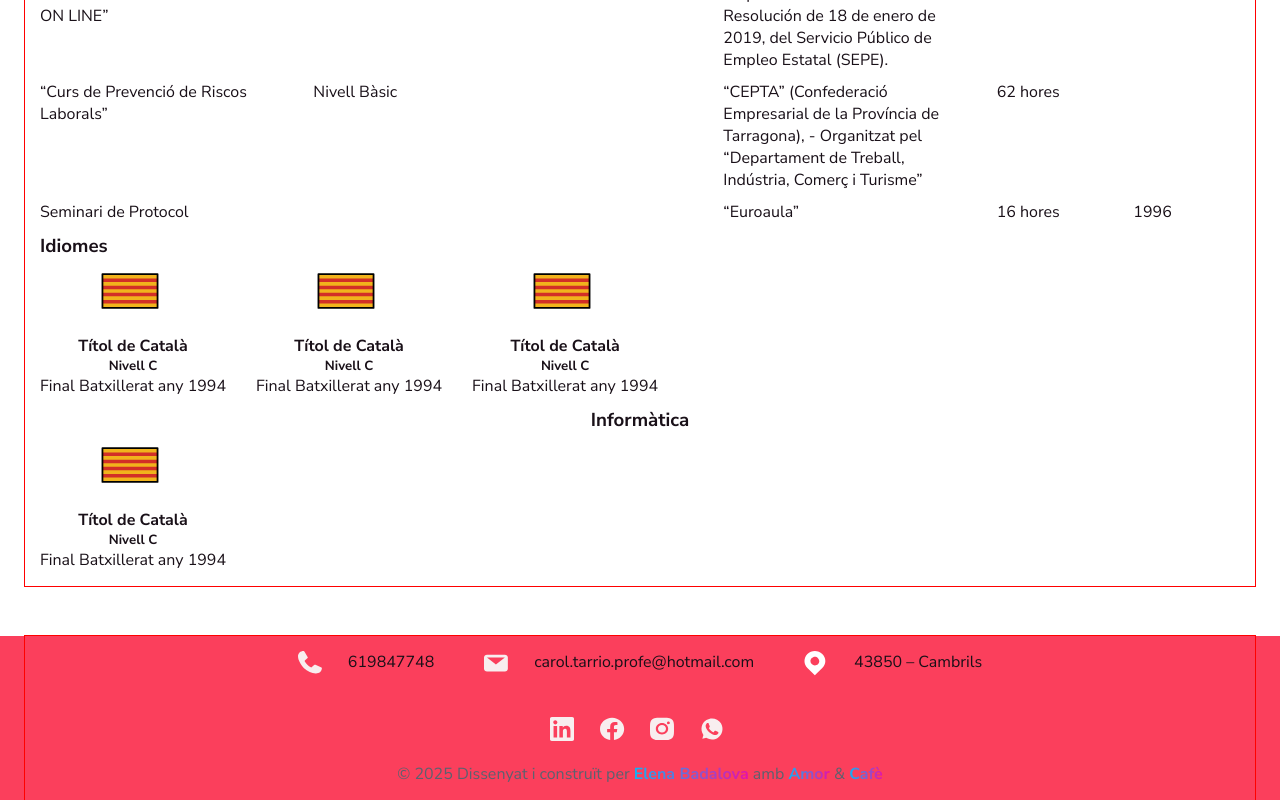
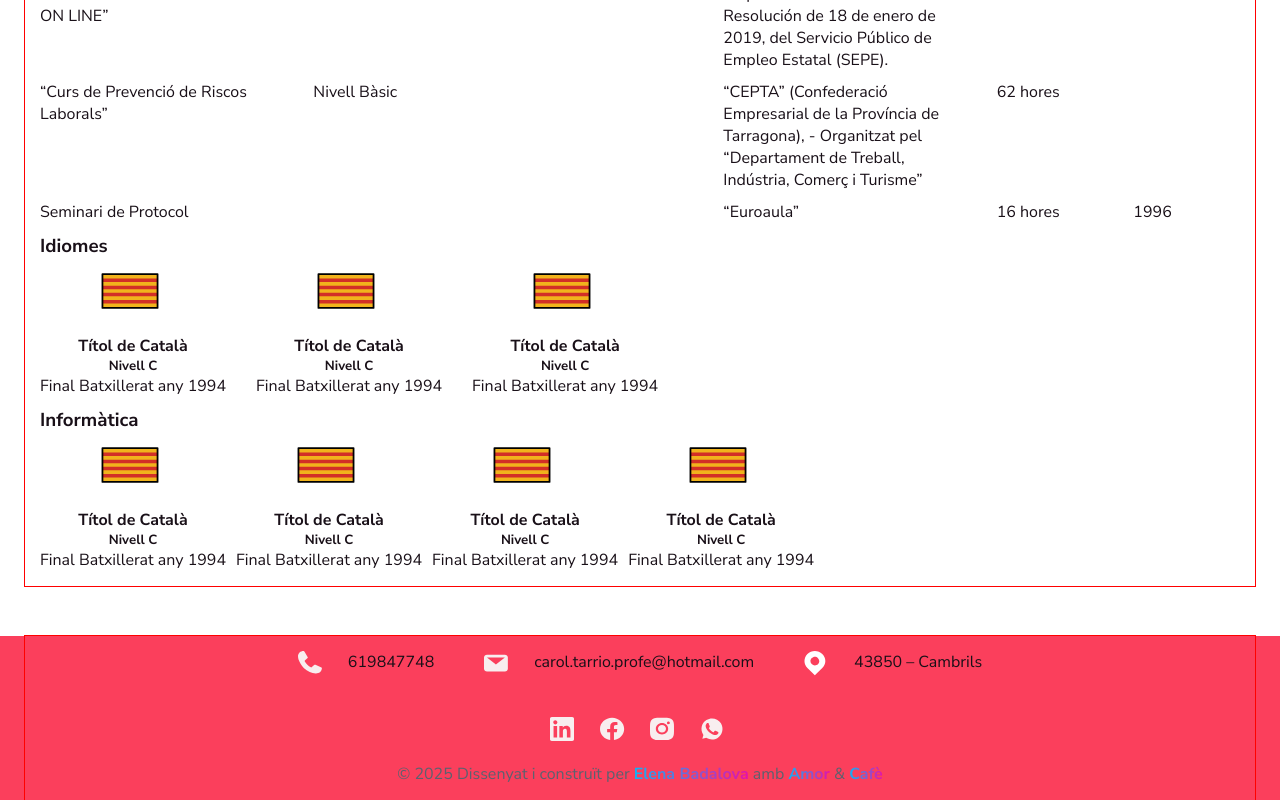
Before and after one commit to ElenaWebDev984/cv_carol, a React (Vite) app: page / in a window 1280 px wide. Shown: the part 6190-6990 px from the top of the page. Built offline with nearby package versions, Linux system fonts and the light colour scheme.

Commit message:
added FlexWrapper and Skills

```diff
--- a/src/layout/sections/formacio/Informatica.tsx
+++ b/src/layout/sections/formacio/Informatica.tsx
@@ -7,8 +7,11 @@ export const Informatica = () => {
     return (
         <StyledInformaticaSkills>
             <Subtitle title='Informàtica'/>
-            <FlexWrapper>
-                <Skill/>
+            <FlexWrapper wrap='wrap'>
+                <Skill iconID='word'/>
+                <Skill iconID='powerpoint'/>
+                <Skill iconID='excel'/>
+                <Skill iconID='access'/>
             </FlexWrapper>
 
         </StyledInformaticaSkills>
@@ -16,7 +19,5 @@ export const Informatica = () => {
 };
 
 const StyledInformaticaSkills = styled.div`
-    h3 {
-        text-align: center;
-    }
+
 `
```
